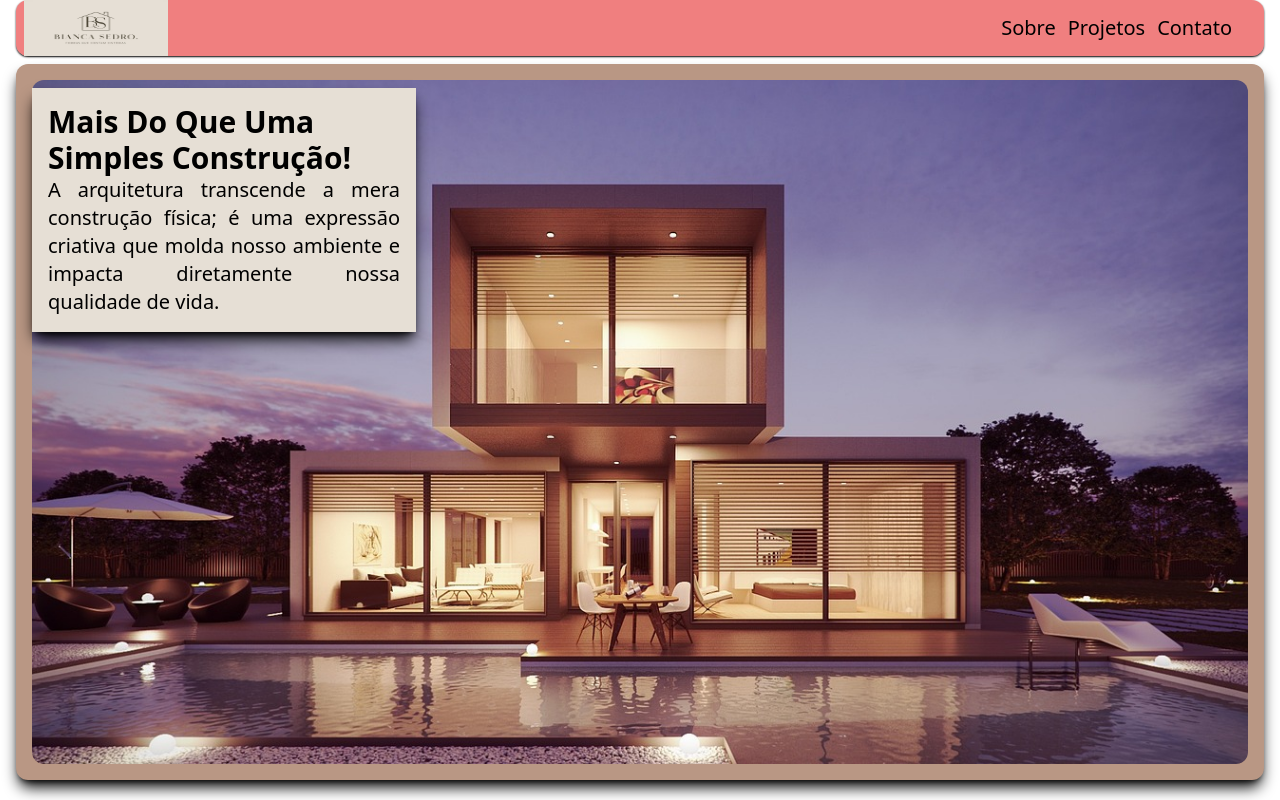
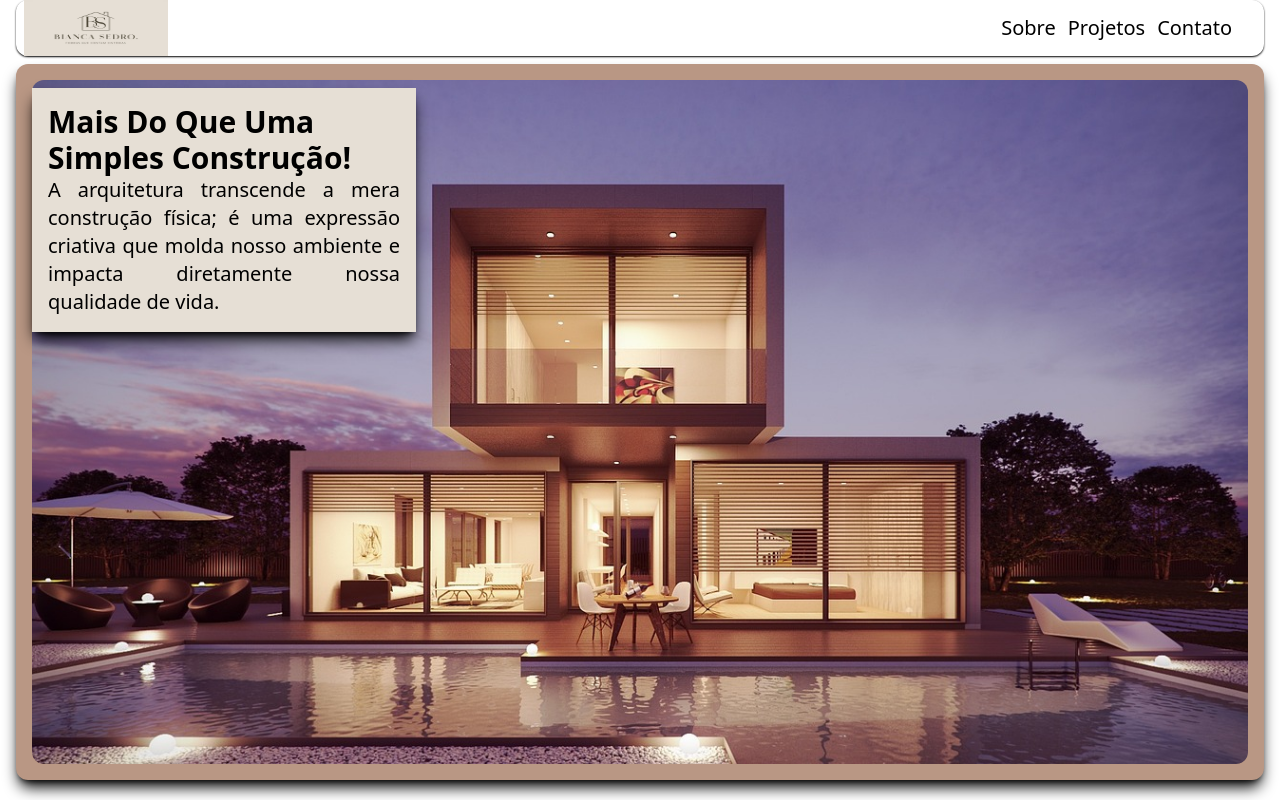
Before and after one commit to Adrianomssilva/arq_site, a plain HTML site: page index.html in a window 1280 px wide. Shown: the top 800 px of the page. Drawn offline with nearby package versions, Linux system fonts and the light colour scheme.

Commit message:
color menu change

```diff
--- a/index.html
+++ b/index.html
@@ -8,7 +8,7 @@
 </head>
 <body>
   <div class="bg-[##E9E5DA]">
-    <div id="menu" class="bg-[rgb(225,0,0,0.5)] mx-4 flex items-center rounded-xl shadow-sm shadow-black">
+    <div id="menu" class="bg-[rgb(225,0,0,)] mx-4 flex items-center rounded-xl shadow-sm shadow-black">
         <div class="h-auto ml-2">
           <img src="img/logo.jpeg" alt="logo_arquitetura" class="w-36 h-14 flex-1">
         </div>
```
